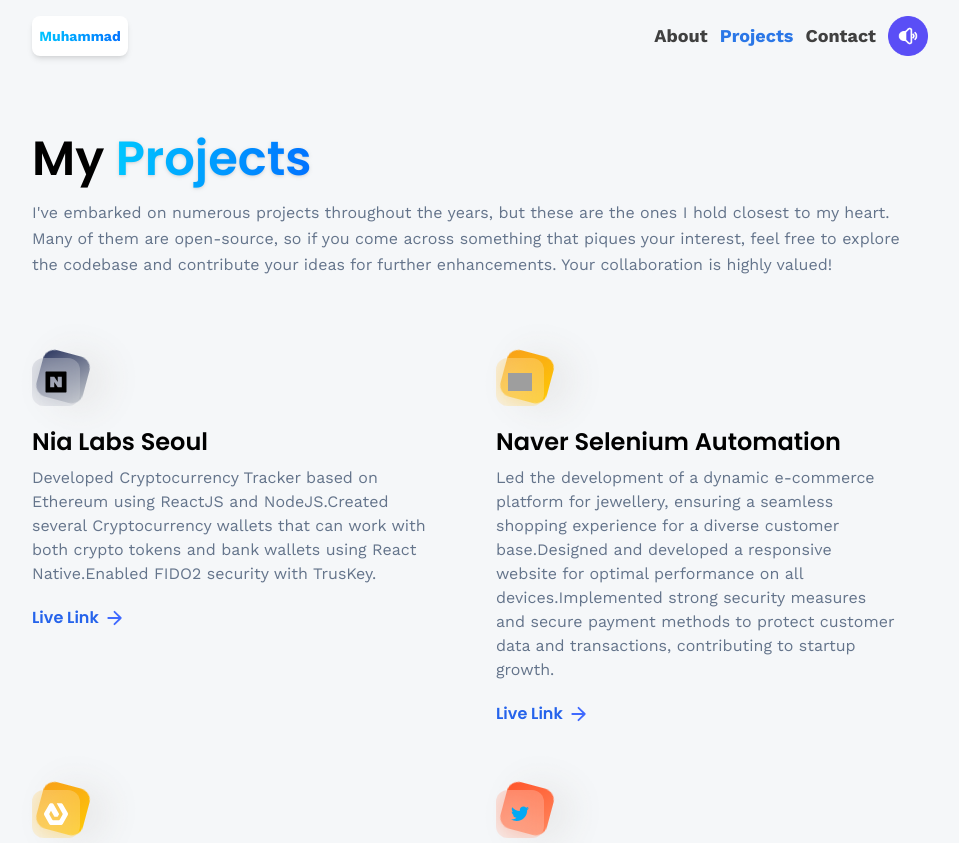
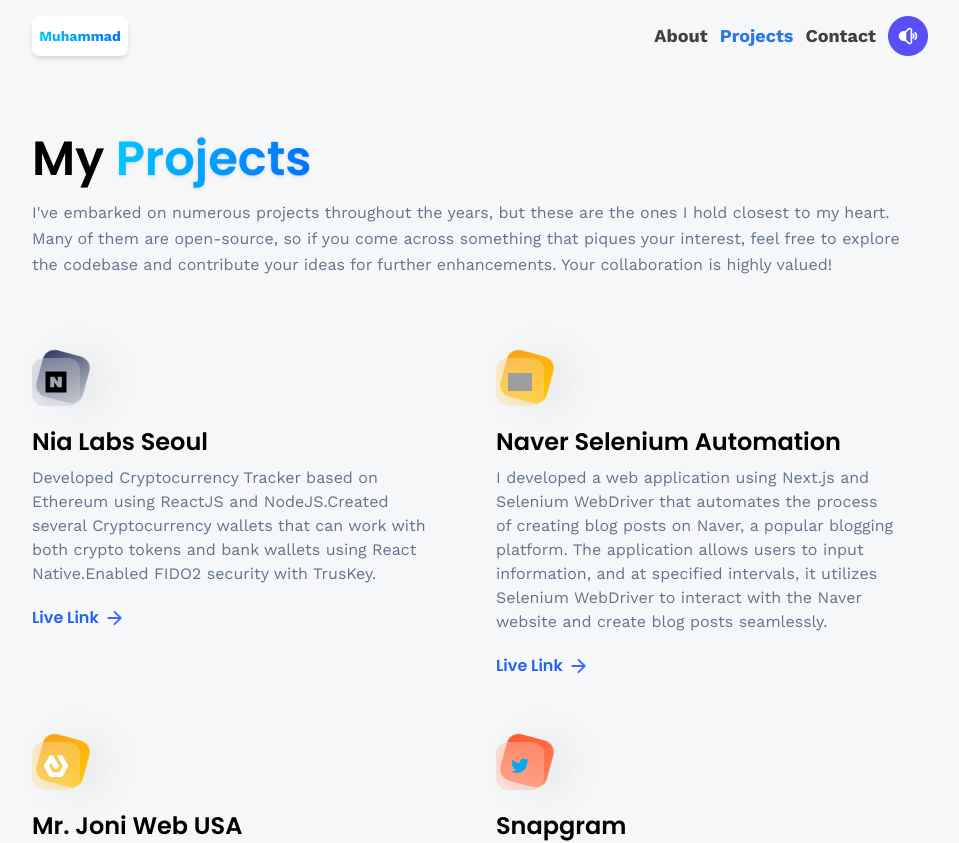
Before and after one commit to salahbm/3d-web-portfolio, a React (Vite) app: page /projects in a window 1280 px wide. Shown: the top 843 px of the page, without its empty margins (160-1119 px from the left). Built offline with nearby package versions, Linux system fonts and the light colour scheme; no server answers; grey boxes are pictures that could not be loaded.

Commit message:
skills updated

```diff
--- a/src/constant/skills.js
+++ b/src/constant/skills.js
@@ -58,9 +58,7 @@
               link: 'https://github.com/salahbm/selenium-demo',
 
        description:  [
-        'Led the development of a dynamic e-commerce platform for jewellery, ensuring a seamless shopping experience for a diverse customer base.',
-        'Designed and developed a responsive website for optimal performance on all devices.',
-        'Implemented strong security measures and secure payment methods to protect customer data and transactions, contributing to startup growth.',
+       'I developed a web application using Next.js and Selenium WebDriver that automates the process of creating blog posts on Naver, a popular blogging platform. The application allows users to input information, and at specified intervals, it utilizes Selenium WebDriver to interact with the Naver website and create blog posts seamlessly.',
       ],
     },
     {
```
